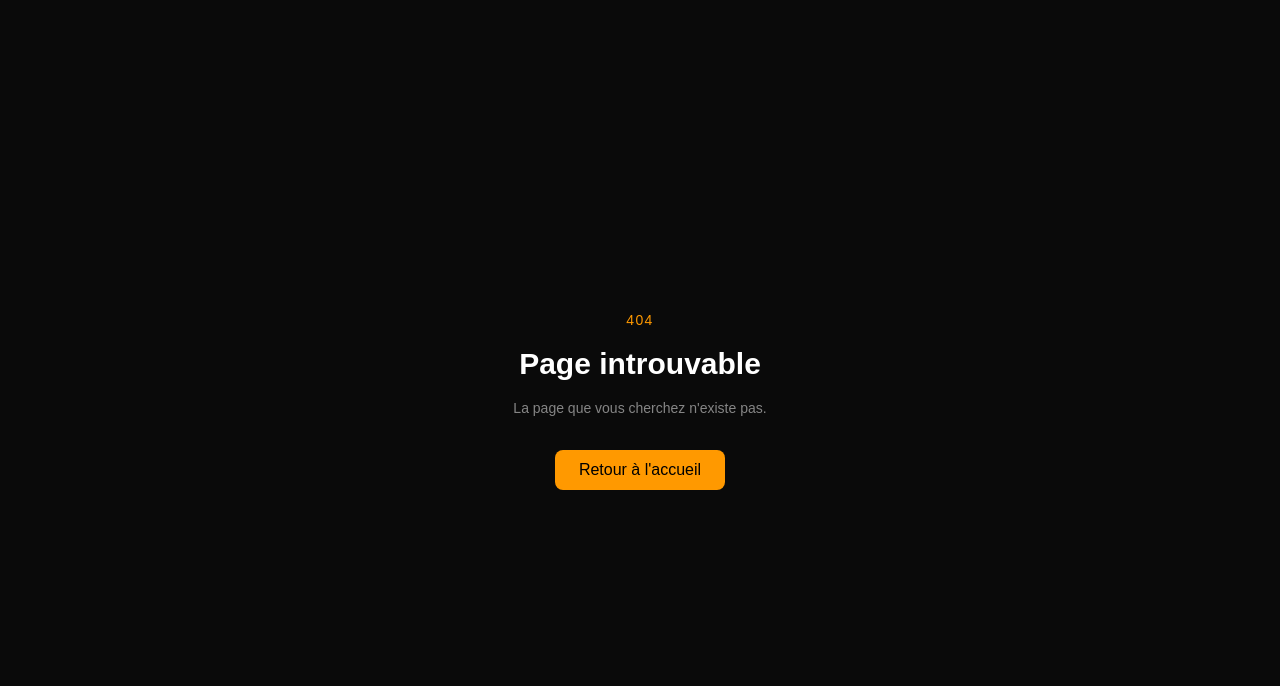
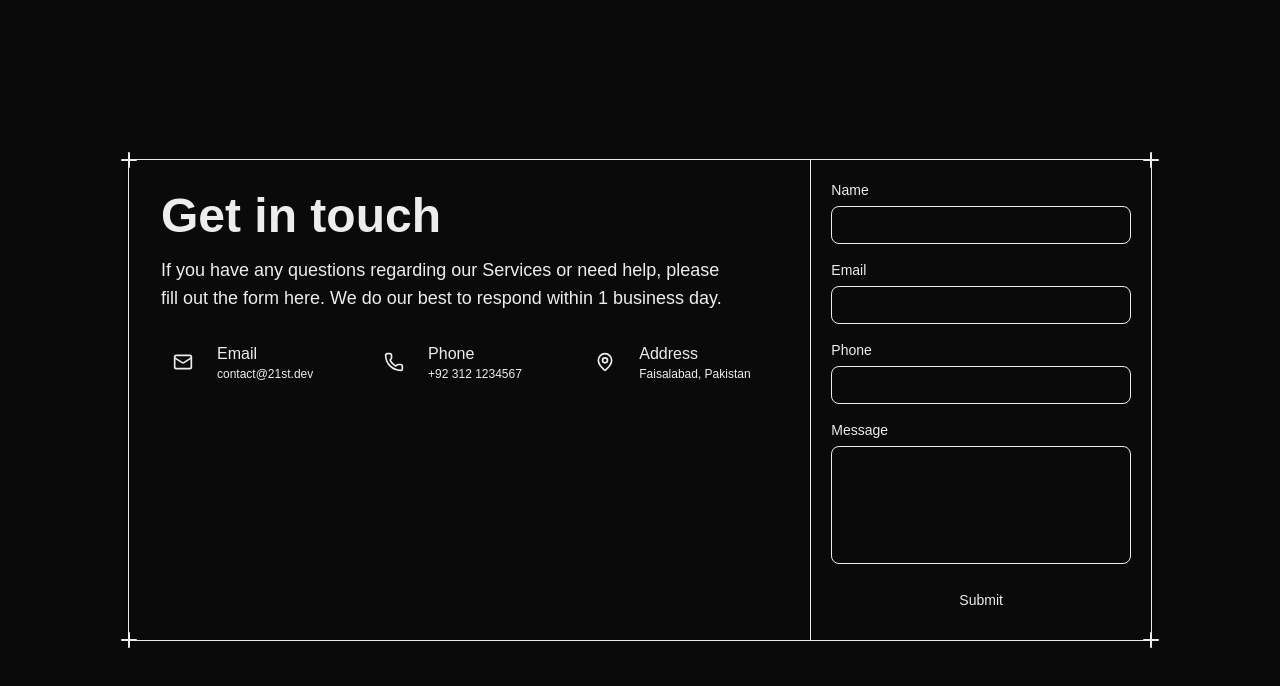
Before and after one commit to nxtex/nextjs-playground, a Next.js app: page /contact in a window 1280 px wide. Before the commit this address had no page. Shown: the top 686 px of the page. Built offline with nearby package versions, Linux system fonts and the light colour scheme.

Commit message:
feat: add /contact page with ContactCard component

```diff
--- /dev/null
+++ b/app/contact/page.tsx
@@ -0,0 +1,103 @@
+import { ContactCard } from '@/components/ui/contact-card';
+import { Mail, Phone, MapPin } from 'lucide-react';
+
+const contactInfo = [
+	{
+		icon: Mail,
+		label: 'Email',
+		value: 'contact@21st.dev',
+	},
+	{
+		icon: Phone,
+		label: 'Phone',
+		value: '+92 312 1234567',
+	},
+	{
+		icon: MapPin,
+		label: 'Address',
+		value: 'Faisalabad, Pakistan',
+	},
+];
+
+export default function ContactPage() {
+	return (
+		<main className="flex min-h-screen items-center justify-center bg-background px-6 py-16">
+			<div className="w-full max-w-5xl">
+				<ContactCard
+					title="Get in touch"
+					description="If you have any questions regarding our Services or need help, please fill out the form here. We do our best to respond within 1 business day."
+					contactInfo={contactInfo}
+				>
+					<form className="flex w-full flex-col gap-4">
+						<div className="flex flex-col gap-1.5">
+							<label
+								htmlFor="name"
+								className="text-sm font-medium"
+							>
+								Name
+							</label>
+							<input
+								id="name"
+								name="name"
+								type="text"
+								className="bg-background border border-border rounded-lg px-3 py-2 text-sm outline-none focus:ring-2 focus:ring-ring w-full"
+							/>
+						</div>
+
+						<div className="flex flex-col gap-1.5">
+							<label
+								htmlFor="email"
+								className="text-sm font-medium"
+							>
+								Email
+							</label>
+							<input
+								id="email"
+								name="email"
+								type="email"
+								className="bg-background border border-border rounded-lg px-3 py-2 text-sm outline-none focus:ring-2 focus:ring-ring w-full"
+							/>
+						</div>
+
+						<div className="flex flex-col gap-1.5">
+							<label
+								htmlFor="phone"
+								className="text-sm font-medium"
+							>
+								Phone
+							</label>
+							<input
+								id="phone"
+								name="phone"
+								type="tel"
+								className="bg-background border border-border rounded-lg px-3 py-2 text-sm outline-none focus:ring-2 focus:ring-ring w-full"
+							/>
+						</div>
+
+						<div className="flex flex-col gap-1.5">
+							<label
+								htmlFor="message"
+								className="text-sm font-medium"
+							>
+								Message
+							</label>
+							<textarea
+								id="message"
+								name="message"
+								rows={5}
+								className="bg-background border border-border rounded-lg px-3 py-2 text-sm outline-none focus:ring-2 focus:ring-ring w-full resize-none"
+							/>
+						</div>
+
+						<button
+							type="submit"
+							className="w-full rounded-lg bg-foreground px-4 py-2.5 text-sm font-medium text-background transition-opacity hover:opacity-80"
+						>
+							Submit
+						</button>
+					</form>
+				</ContactCard>
+			</div>
+		</main>
+	);
+}
--- /dev/null
+++ b/components/ui/contact-card.tsx
@@ -0,0 +1,84 @@
+import React from 'react';
+import { cn } from '@/lib/utils';
+import { LucideIcon, PlusIcon } from 'lucide-react';
+
+type ContactInfoProps = React.ComponentProps<'div'> & {
+	icon: LucideIcon;
+	label: string;
+	value: string;
+};
+
+type ContactCardProps = React.ComponentProps<'div'> & {
+	title?: string;
+	description?: string;
+	contactInfo?: ContactInfoProps[];
+	formSectionClassName?: string;
+};
+
+export function ContactCard({
+	title = 'Get in touch',
+	description = 'If you have any questions regarding our Services or need help, please fill out the form here. We do our best to respond within 1 business day.',
+	contactInfo,
+	className,
+	formSectionClassName,
+	children,
+	...props
+}: ContactCardProps) {
+	return (
+		<div
+			className={cn(
+				'bg-card border relative grid h-full w-full shadow md:grid-cols-2 lg:grid-cols-3',
+				className,
+			)}
+			{...props}
+		>
+			<PlusIcon className="absolute -top-3 -left-3 h-6 w-6" />
+			<PlusIcon className="absolute -top-3 -right-3 h-6 w-6" />
+			<PlusIcon className="absolute -bottom-3 -left-3 h-6 w-6" />
+			<PlusIcon className="absolute -right-3 -bottom-3 h-6 w-6" />
+			<div className="flex flex-col justify-between lg:col-span-2">
+				<div className="relative h-full space-y-4 px-4 py-8 md:p-8">
+					<h1 className="text-3xl font-bold md:text-4xl lg:text-5xl">
+						{title}
+					</h1>
+					<p className="text-muted-foreground max-w-xl text-sm md:text-base lg:text-lg">
+						{description}
+					</p>
+					<div className="grid gap-4 md:grid md:grid-cols-2 lg:grid-cols-3">
+						{contactInfo?.map((info, index) => (
+							<ContactInfo key={index} {...info} />
+						))}
+					</div>
+				</div>
+			</div>
+			<div
+				className={cn(
+					'bg-muted/40 flex h-full w-full items-center border-t p-5 md:col-span-1 md:border-t-0 md:border-l',
+					formSectionClassName,
+				)}
+			>
+				{children}
+			</div>
+		</div>
+	);
+}
+
+function ContactInfo({
+	icon: Icon,
+	label,
+	value,
+	className,
+	...props
+}: ContactInfoProps) {
+	return (
+		<div className={cn('flex items-center gap-3 py-3', className)} {...props}>
+			<div className="bg-muted/40 rounded-lg p-3">
+				<Icon className="h-5 w-5" />
+			</div>
+			<div>
+				<p className="font-medium">{label}</p>
+				<p className="text-muted-foreground text-xs">{value}</p>
+			</div>
+		</div>
+	);
+}
```
